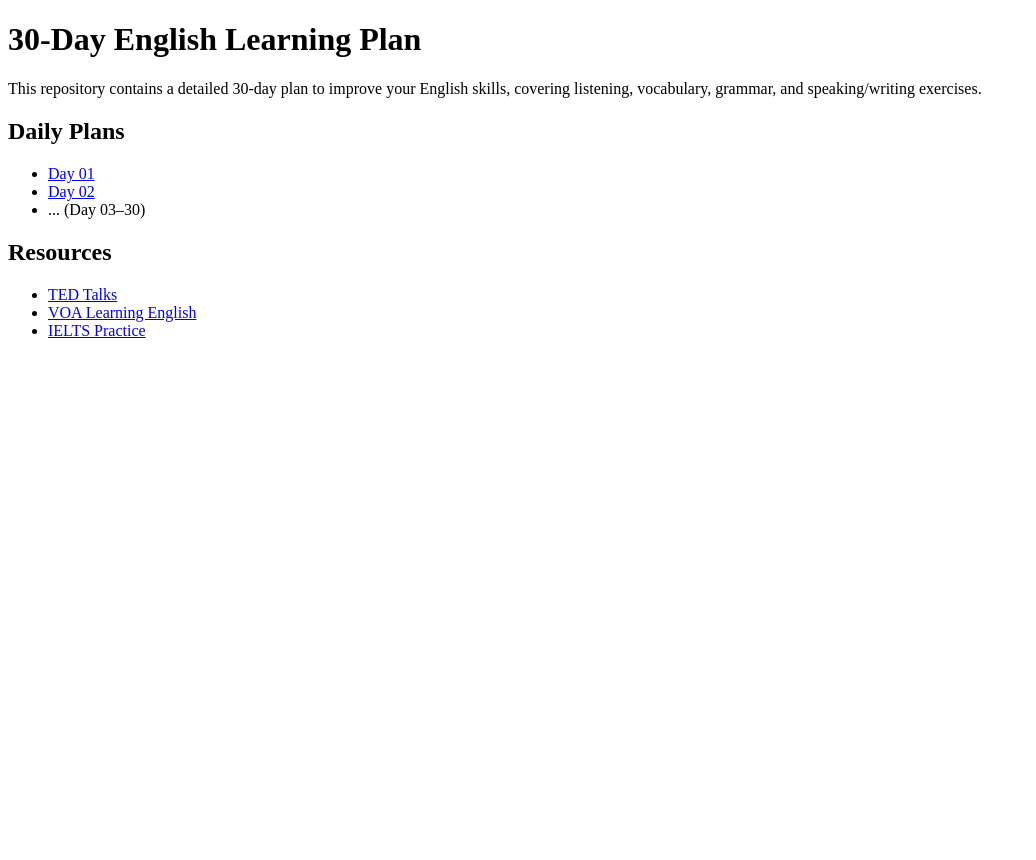
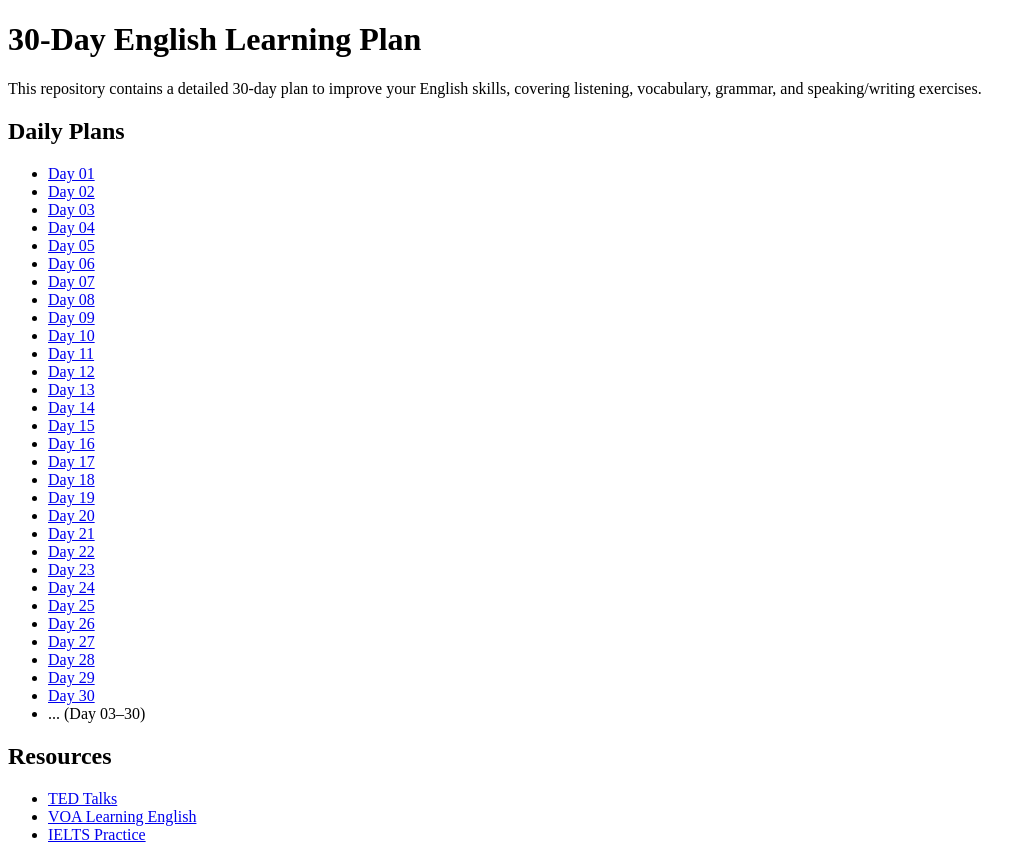
Before and after one commit to ankitsinhraol/EnglishIELTS, a plain HTML site: page index.html in a window 1280 px wide. Shown: the whole page, without its empty margins (0-1036 px from the left). Before the commit the page ends 800 px from the top, so only its background shows below. Drawn offline with Linux system fonts and the light colour scheme.

Commit message:
update rename

```diff
--- a/index.html
+++ b/index.html
@@ -12,6 +12,34 @@
     <ul>
         <li><a href="daily_plans/Day_01.md">Day 01</a></li>
         <li><a href="daily_plans/Day_02.md">Day 02</a></li>
+        <li><a href="daily_plans/Day_03.md">Day 03</a></li>
+        <li><a href="daily_plans/Day_04.md">Day 04</a></li>
+        <li><a href="daily_plans/Day_05.md">Day 05</a></li>
+        <li><a href="daily_plans/Day_06.md">Day 06</a></li>
+        <li><a href="daily_plans/Day_07.md">Day 07</a></li>
+        <li><a href="daily_plans/Day_08.md">Day 08</a></li>
+        <li><a href="daily_plans/Day_09.md">Day 09</a></li>
+        <li><a href="daily_plans/Day_10.md">Day 10</a></li>
+        <li><a href="daily_plans/Day_11.md">Day 11</a></li>
+        <li><a href="daily_plans/Day_12.md">Day 12</a></li>
+        <li><a href="daily_plans/Day_13.md">Day 13</a></li>
+        <li><a href="daily_plans/Day_14.md">Day 14</a></li>
+        <li><a href="daily_plans/Day_15.md">Day 15</a></li>
+        <li><a href="daily_plans/Day_16.md">Day 16</a></li>
+        <li><a href="daily_plans/Day_17.md">Day 17</a></li>
+        <li><a href="daily_plans/Day_18.md">Day 18</a></li>
+        <li><a href="daily_plans/Day_19.md">Day 19</a></li>
+        <li><a href="daily_plans/Day_20.md">Day 20</a></li>
+        <li><a href="daily_plans/Day_21.md">Day 21</a></li>
+        <li><a href="daily_plans/Day_22.md">Day 22</a></li>
+        <li><a href="daily_plans/Day_23.md">Day 23</a></li>
+        <li><a href="daily_plans/Day_24.md">Day 24</a></li>
+        <li><a href="daily_plans/Day_25.md">Day 25</a></li>
+        <li><a href="daily_plans/Day_26.md">Day 26</a></li>
+        <li><a href="daily_plans/Day_27.md">Day 27</a></li>
+        <li><a href="daily_plans/Day_28.md">Day 28</a></li>
+        <li><a href="daily_plans/Day_29.md">Day 29</a></li>
+        <li><a href="daily_plans/Day_30.md">Day 30</a></li>
         <li>... (Day 03–30)</li>
     </ul>
 
```
